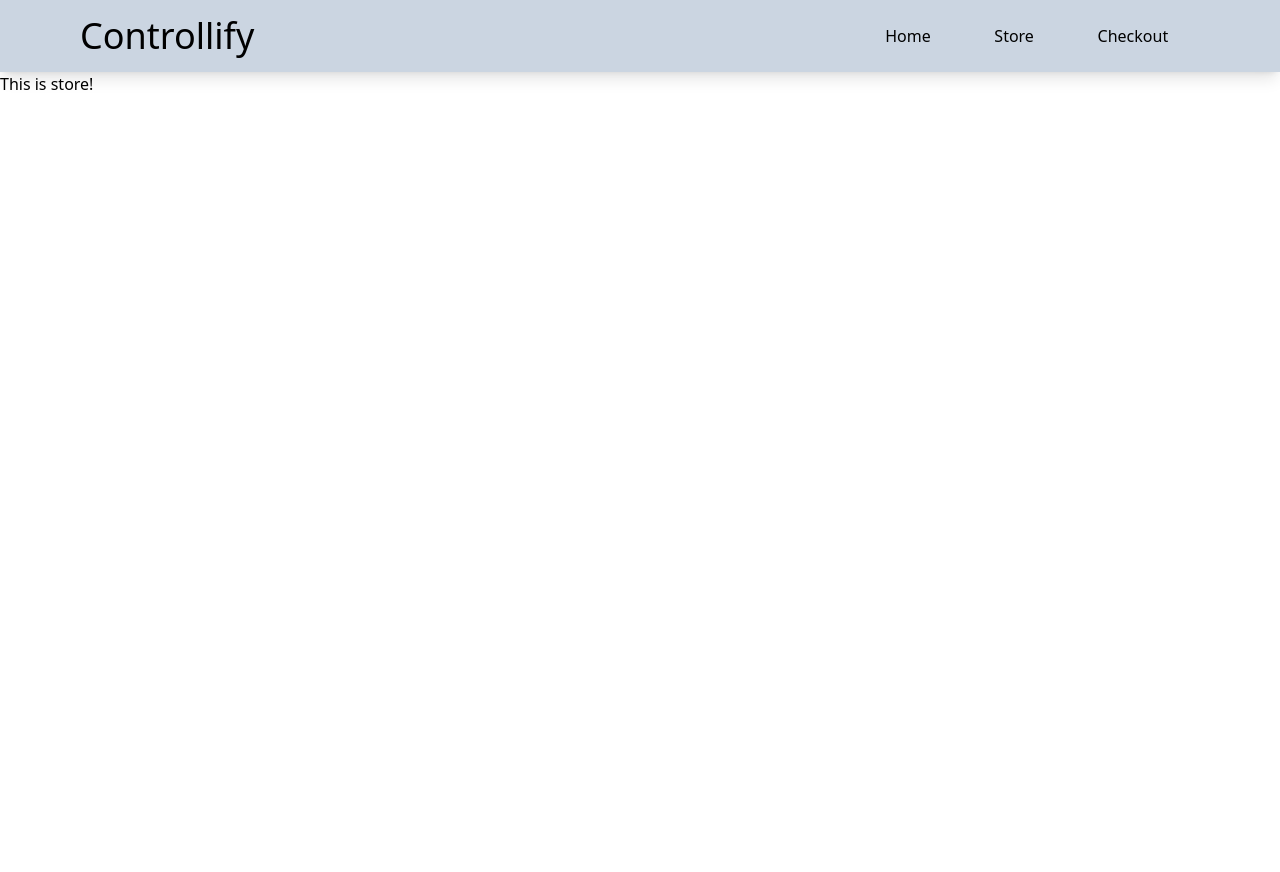
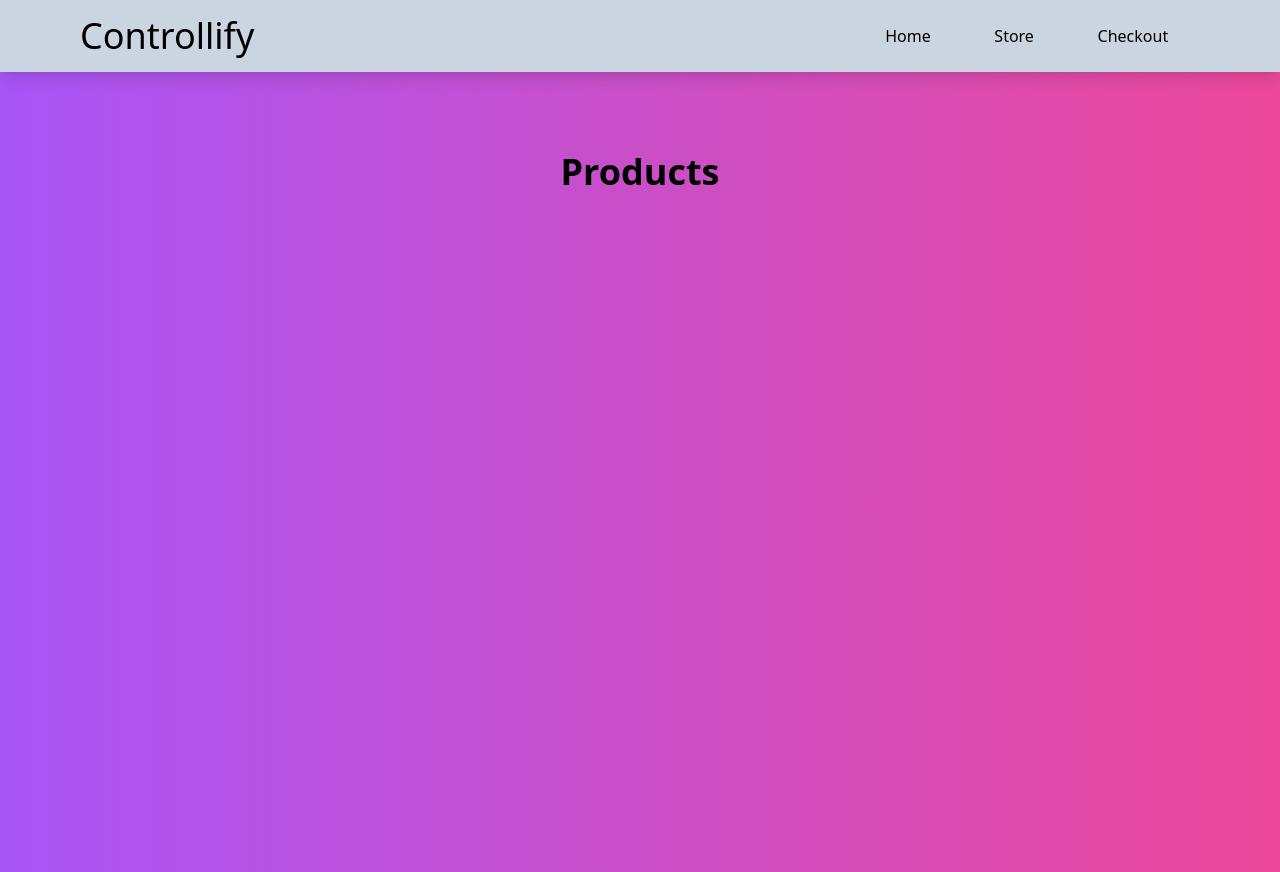
Before and after one commit to jdplumst/shopping-cart, a React (Create React App) app: page /store in a window 1280 px wide. Before the commit the page ends 800 px from the top, so only its background shows below. Built offline with nearby package versions, Linux system fonts and the light colour scheme.

Commit message:
Add content to Store page

```diff
--- a/src/pages/Store.tsx
+++ b/src/pages/Store.tsx
@@ -1,7 +1,8 @@
 const Store = () => {
     return (
-        <div>
-            <h1>This is store!</h1>
+        <div className="flex justify-center bg-gradient-to-r from-purple-500 to-pink-500 h-screen">
+            <h1 className="text-4xl font-bold my-20">Products</h1>
+            <div className="grid"></div>
         </div>
     )
 }
```
